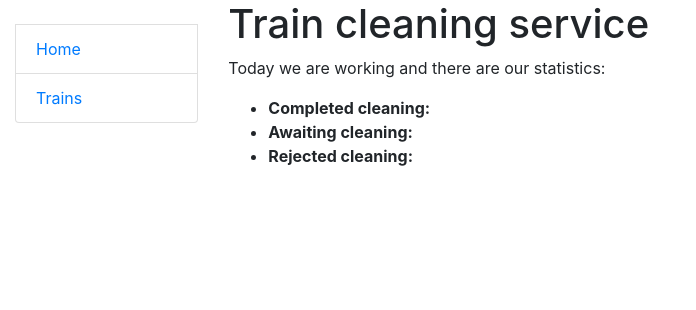
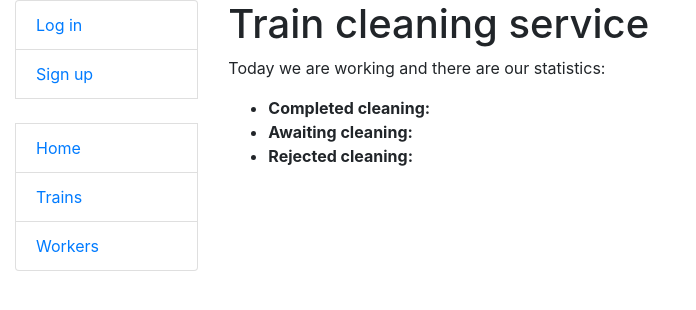
Before and after one commit to pohgen/train-cleaning-service, a Django app: template templates/cleaning/index.html in a window 1280 px wide. Shown: the top 310 px of the page, without its empty margins (0-696 px from the left). Run offline with Django 5.2, Linux system fonts and the light colour scheme; the template is opened without the code that fills it, so the values that code supplies are empty.

Commit message:
update base html

```diff
--- a/templates/base.html
+++ b/templates/base.html
@@ -9,6 +9,7 @@
           href="https://cdn.jsdelivr.net/npm/bootstrap@4.5.3/dist/css/bootstrap.min.css"
           integrity="sha384-TX8t27EcRE3e/ihU7zmQxVncDAy5uIKz4rEkgIXeMed4M0jlfIDPvg6uqKI2xXr2"
           crossorigin="anonymous">
+    <link href="https://cdn.jsdelivr.net/npm/bootstrap-icons/font/bootstrap-icons.css" rel="stylesheet">
     {% load static %}
     <link rel="stylesheet" href="{% static 'css/styles.css' %}">
 </head>
--- a/templates/includes/sidebar.html
+++ b/templates/includes/sidebar.html
@@ -1,13 +1,20 @@
 <ul class="sidebar-nav list-group">
-{#  {% if user.is_authenticated %}#}
-{#    <li class="list-group-item">User: <a href="{{ user.get_absolute_url }}">{{ user.get_username }}</a></li>#}
-{#    <li class="list-group-item"><a href="{% url 'logout'%}?next={{request.path}}">Logout</a></li>#}
-{#  {% else %}#}
-{#    <li class="list-group-item"><a href="{% url 'login'%}?next={{request.path}}">Login</a></li>#}
-{#  {% endif %}#}
+  {% if user.is_authenticated %}
+    <li class="list-group-item">User: <a href="{{ user.get_absolute_url }}">{{ user.get_username }}</a></li>
+    <li class="list-group-item">
+      <form method="post" action="{% url 'accounts:logout' %}">
+        {% csrf_token %}
+        <button type="submit" class="btn btn-link" style="padding: 0;">Log out</button>
+      </form>
+    </li>
+  {% else %}
+    <li class="list-group-item"><a href="{% url 'accounts:login'%}">Log in</a></li>
+    <li class="list-group-item"><a href="{% url 'accounts:register'%}">Sign up</a></li>
+  {% endif %}
 
   <br>
 
   <li class="list-group-item"><a href="{% url 'cleaning:index' %}">Home</a></li>
   <li class="list-group-item"><a href="{% url 'cleaning:trains-list' %}">Trains</a></li>
+  <li class="list-group-item"><a href="{% url 'accounts:workers-list' %}">Workers</a></li>
 </ul>
```
